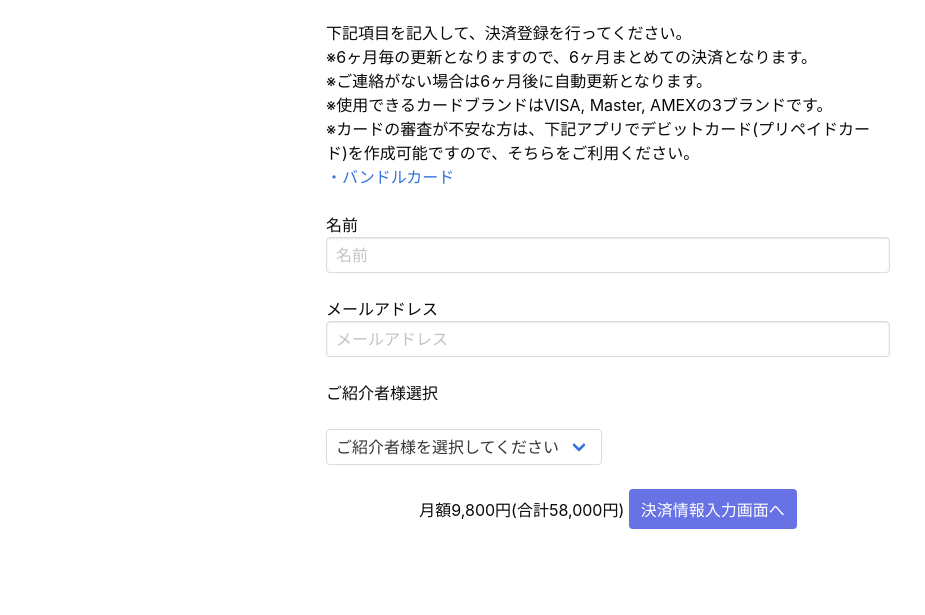
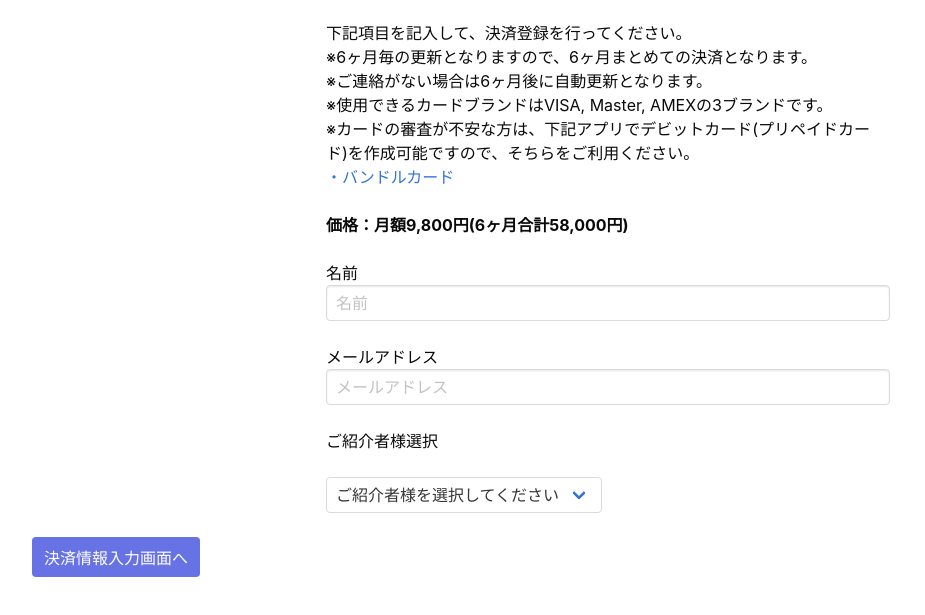
Before and after one commit to niso1985/one-to-one-thousand-subscription, a plain HTML site: page public/checkout/index.html in a window 1280 px wide. Shown: the part 581-1196 px from the top of the page, without its empty margins (32-957 px from the left). Before the commit the page ends 1158 px from the top, so only its background shows below. Drawn offline with nearby package versions, Linux system fonts and the light colour scheme; no server answers; a script that the page names is missing.

Commit message:
fixed: index.html layout

```diff
--- a/public/checkout/index.html
+++ b/public/checkout/index.html
@@ -36,6 +36,9 @@
                             ※カードの審査が不安な方は、下記アプリでデビットカード(プリペイドカード)を作成可能ですので、そちらをご利用ください。<br/>
                             <a href="https://vandle.jp/" target="_blank">・バンドルカード</a>
                         </p>
+                        <p class="context has-text-weight-bold">
+                            価格：月額9,800円(6ヶ月合計58,000円)
+                        </p>
                     </div>
                 </div>
                 <div class="columns is-multiline is-centered">
@@ -65,9 +68,8 @@
                     </div>
                 </div>
 
-                <div class="columns is-multiline has-text-centered">
+                <div class="columns is-multiline">
                     <div class="column">
-                        月額9,800円(合計58,000円)
                         <button
                                 style="background-color:#6772E5;color:#FFF;padding:8px 12px;border:0;border-radius:4px;font-size:1em"
                                 id="checkout-button-1" role="link">
```
